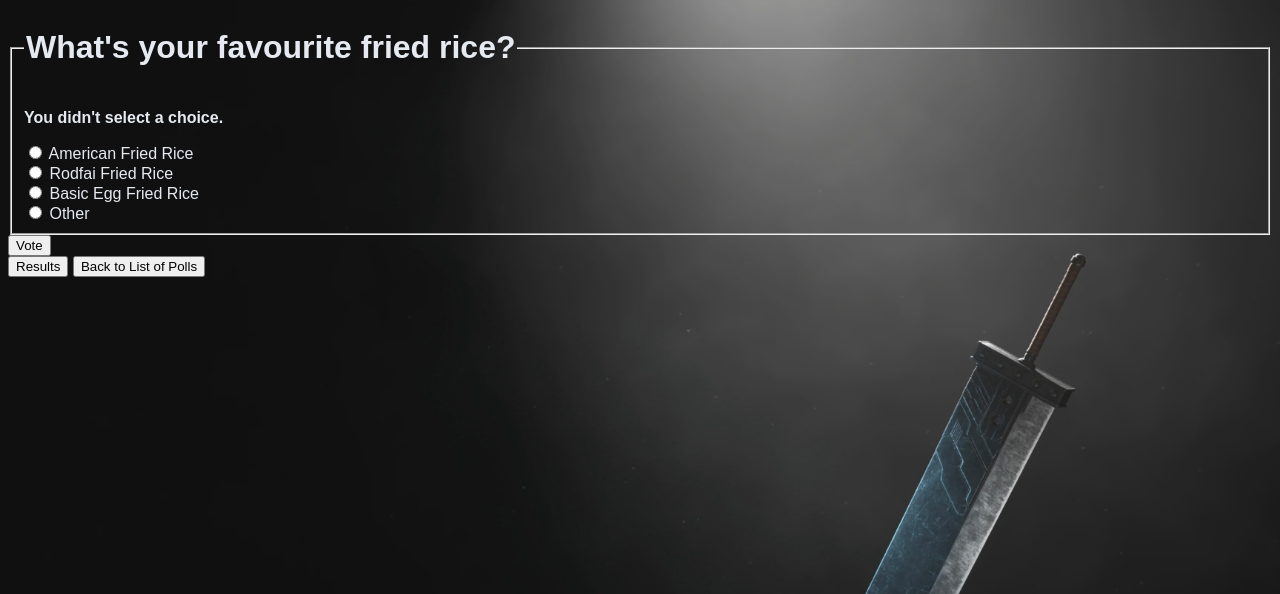
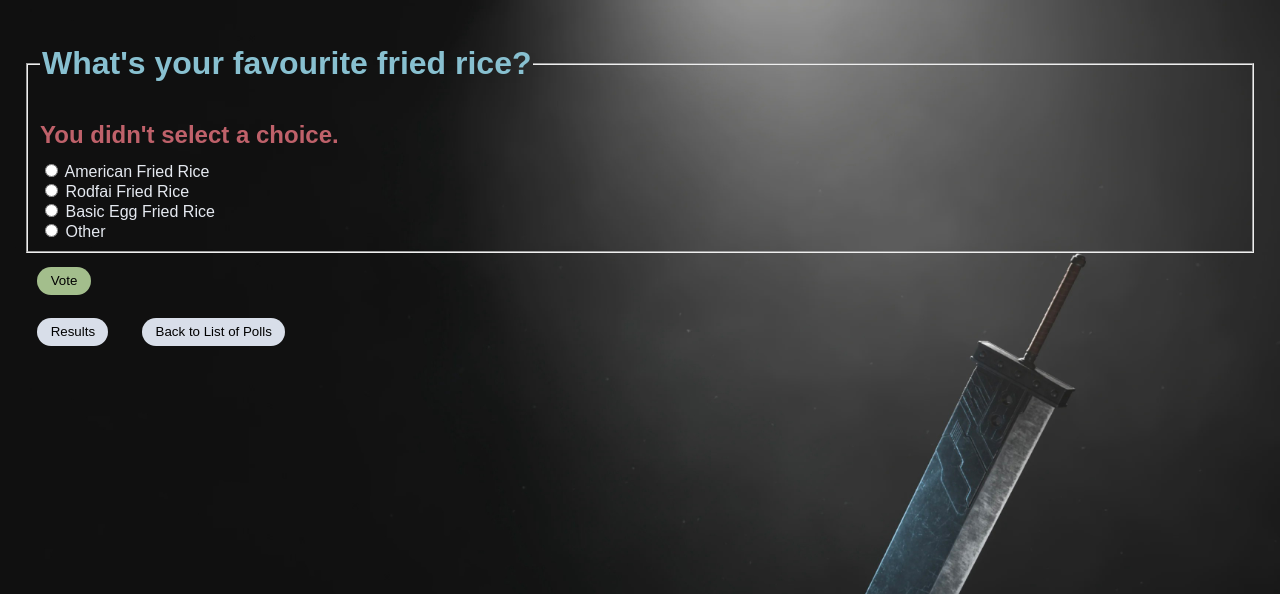
Before and after one commit to Jangsoodlor/ku-polls, a Django app: page /polls/2/vote/ in a window 1280 px wide. Shown: the top 594 px of the page. Run offline with Django 5.2, Linux system fonts and the light colour scheme; data comes from the database, SQL or seed files in the repository.

Commit message:
add button effects

```diff
--- a/polls/static/polls/style.css
+++ b/polls/static/polls/style.css
@@ -1,10 +1,11 @@
 :root{
   --text-color: #e5e9f0;
-  --text-highlight: #eceff4;
+  --text-highlight: white;
+  --white-bg: #d8dee9;
   --nord-7: #8fbcbb;
   --nord-8: #88c0d0;
-  --nord-9: #81a1c1;
-  --nord-10: #5e81ac;
+  --nord-12: #ebcb8b;
+  --affirmative: #a3be8c;
   --error: #bf616a;
 }
 body {
@@ -19,7 +20,7 @@ body {
 
 a{
   text-decoration: none;
-  color: var(--nord-7)
+  color: var(--nord-7);
 }
 
 a:hover{
@@ -32,26 +33,59 @@ ul {
 
 .header{
   color: var(--nord-8);
-  padding: 0 1em;
+  padding: 0 1.2em;
+}
+
+.detail-header {
+  padding:0;
 }
 
 .success {
-  color:green;
+  color: var(--affirmative);
+  font-size: 1.25em;
 }
 
 .error {
   color:var(--error);
   font-size: 1.5em;
   font-weight: bold;
+  margin: 0em;
+  padding: 0.5em 0;
+}
+
+.form {
+  padding: 1em 1em;
 }
 
 .column {
   float: left;
   width: 50%;
-  text-decoration: none;
 }
 
 .row {
   display:flexbox;
   text-decoration: none;
 }
+
+.button {
+  display: inline-block;
+  margin: 0.5em 0 0 2.2em;
+  padding: 0.5em 1em;
+  background-color: var(--white-bg);
+  border-radius: 25px;
+  border-style: none;
+}
+
+.button:hover {
+  background-color: var(--text-highlight);
+  transform: scale(1.15);
+}
+
+.form-button {
+  margin: 1em 0 0 1em;
+  background-color: var(--affirmative);
+}
+
+.form-button:hover{
+  background-color: #50fa7b;
+}
--- a/polls/templates/polls/detail.html
+++ b/polls/templates/polls/detail.html
@@ -17,12 +17,12 @@
     </ul>
   {% endif %}
 
-<form action="{% url 'polls:vote' question.id %}" method="post">
+<form action="{% url 'polls:vote' question.id %}" method="post" class="form">
   {% csrf_token %}
   <fieldset>
-    <legend><h1>{{ question.question_text }}</h1></legend>
+    <legend><h1 class="header detail-header">{{ question.question_text }}</h1></legend>
     {% if error_message %}
-      <p><strong>{{ error_message }}</strong></p>
+      <p class="error">{{ error_message }}</p>
     {% endif %}
 
     {% for choice in question.choice_set.all %}
@@ -30,15 +30,15 @@
       <label for="choice{{ forloop.counter }}">{{ choice.choice_text }}</label><br>
     {% endfor %}
   </fieldset>
-  <input type="submit" value="Vote">
+  <input type="submit" value="Vote" class="button form-button">
 </form>
 
 <a href="{% url 'polls:results' question.id %}">
-  <button type="submit">Results</button>
+  <button type="submit" class="button">Results</button>
 </a>
 
 <a href = {% url 'polls:index' %}>
-  <button type="submit">Back to List of Polls</button>
+  <button type="submit" class="button">Back to List of Polls</button>
 </a>
 
 </body>
--- a/polls/templates/polls/results.html
+++ b/polls/templates/polls/results.html
@@ -9,7 +9,7 @@
 </head>
 
 <body>
-  <h1>{{question.question_text}}</h1>
+  <h1 class="header">{{question.question_text}}</h1>
   {% if messages %}
     <ul class="messages">
     {% for msg in messages %}
@@ -41,9 +41,8 @@
     </div>
   </div>
 
-
   <a href = {% url 'polls:index' %}>
-    <button type="submit">Back to List of Polls</button>
+    <button type="submit" class="button">Back to List of Polls</button>
   </a>
 
 </body>
```
